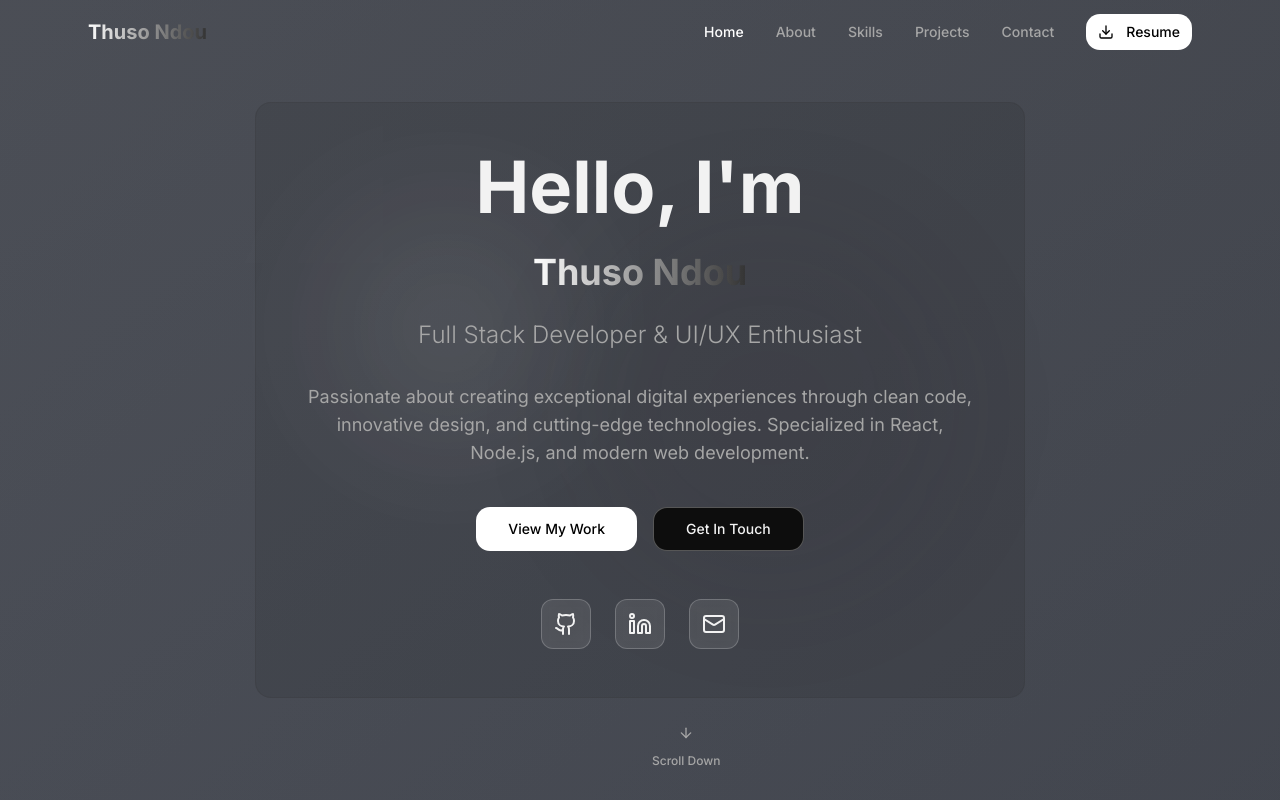
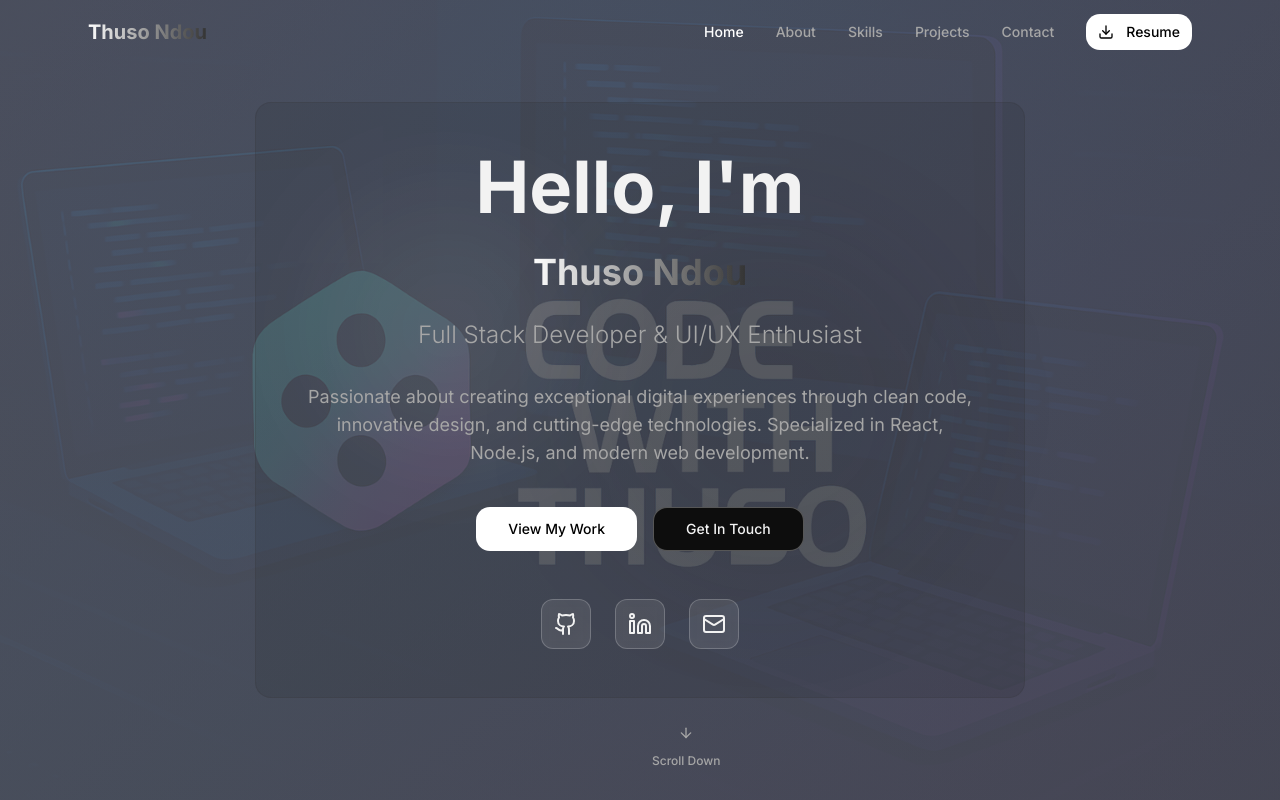
Before and after one commit to Thuso-Ndou/virtual_cv, a React (Vite) app: page / in a window 1280 px wide. Shown: the top 800 px of the page. Built offline with nearby package versions, Linux system fonts and the light colour scheme.

Commit message:
added a background image

```diff
--- a/src/components/Hero.tsx
+++ b/src/components/Hero.tsx
@@ -1,5 +1,6 @@
 import { Button } from "../components/ui/button";
 import { ArrowDown, Github, Linkedin, Mail } from "lucide-react";
+import bg1 from "../assets/bg1.png";
 
 const Hero = () => {
   const scrollToSection = (sectionId: string) => {
@@ -11,7 +12,7 @@ const Hero = () => {
       id="home"
       className="min-h-screen relative flex items-center justify-center overflow-hidden"
       style={{
-        backgroundImage: `linear-gradient(rgba(34, 39, 51, 0.8), rgba(34, 39, 51, 0.9)), url()`,
+        backgroundImage: `linear-gradient(rgba(34, 39, 51, 0.8), rgba(34, 39, 51, 0.9)), url(${bg1})`,
         backgroundSize: 'cover',
         backgroundPosition: 'center',
         backgroundAttachment: 'fixed'
```
Also changed, not shown: src/assets/bg1.png (added), src/assets/bg2.png (added).
